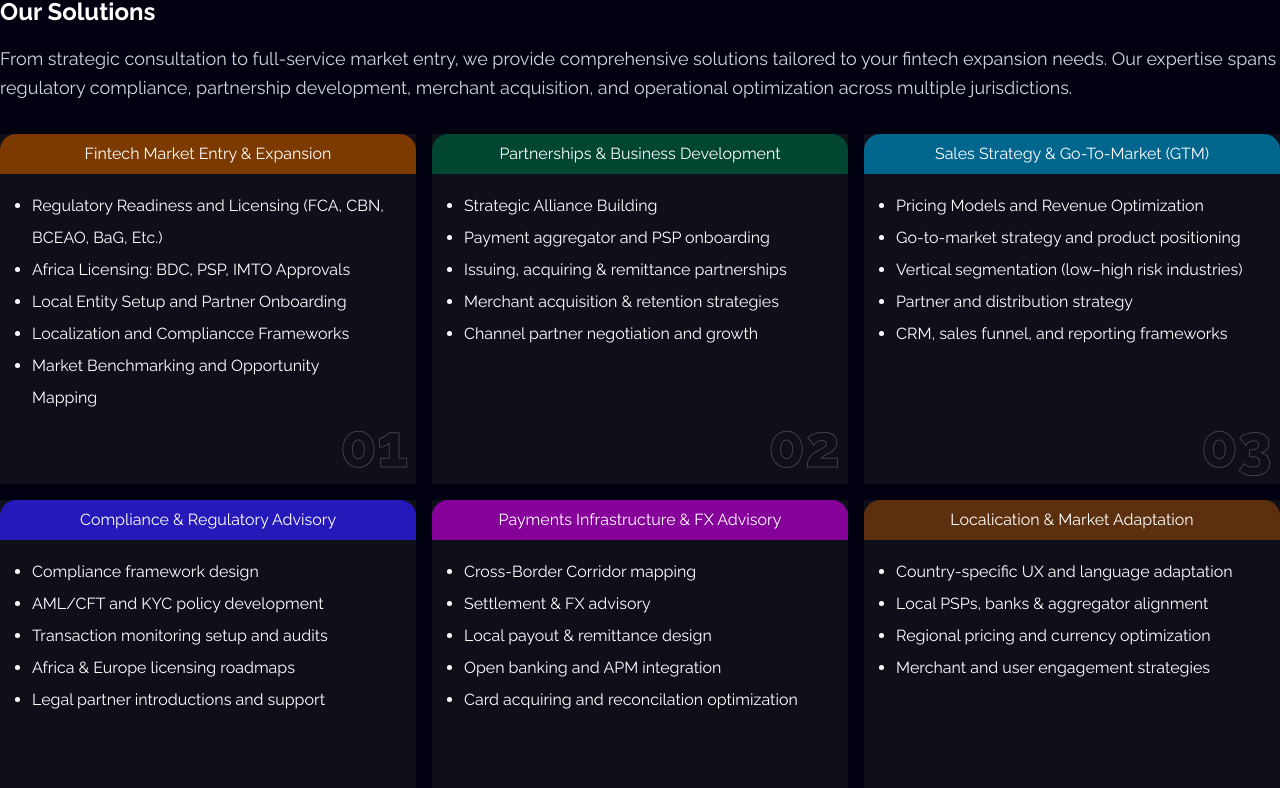
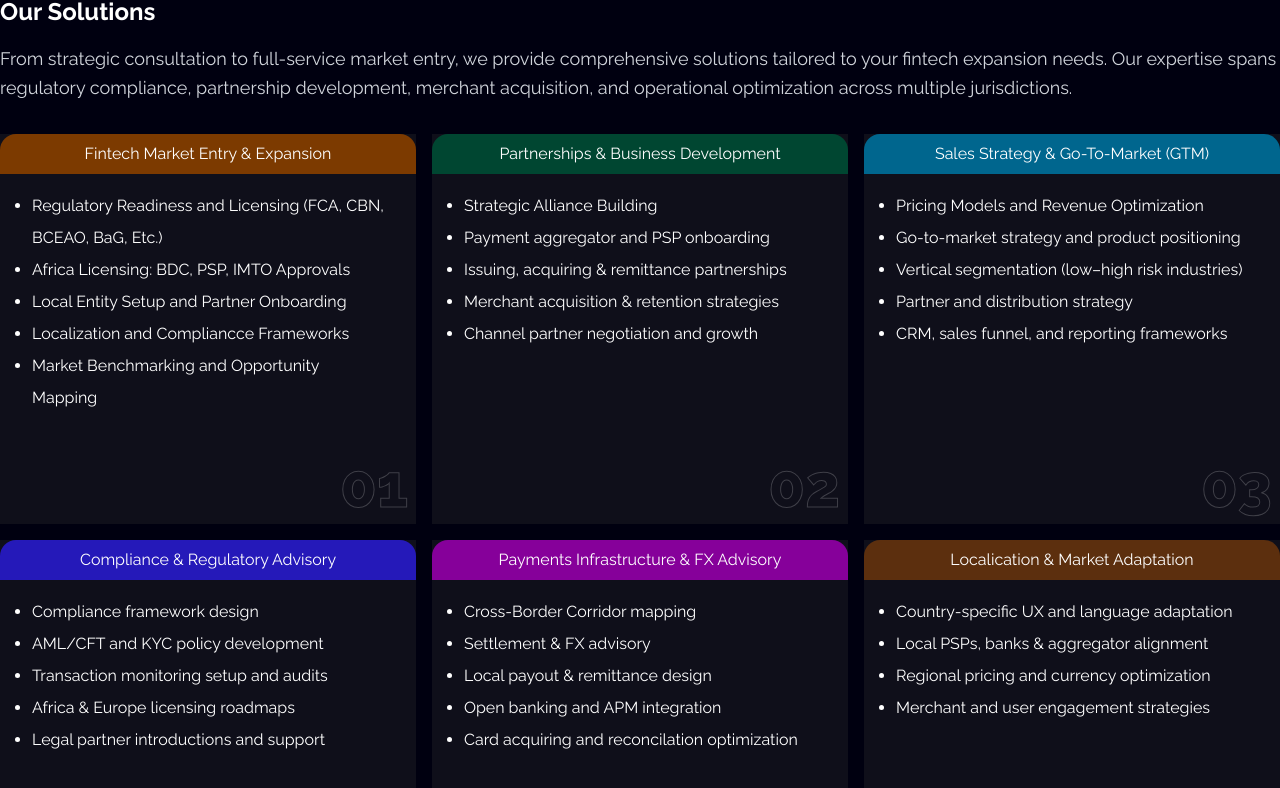
Before and after one commit to Sheggsmann/payperspartners, a Next.js app: page / in a window 1280 px wide. Shown: the part 1974-2762 px from the top of the page. Built offline with nearby package versions, Linux system fonts and the light colour scheme.

Commit message:
fix: updated content size

```diff
--- a/src/app/page.tsx
+++ b/src/app/page.tsx
@@ -183,7 +183,7 @@ export default function Home() {
               {ourSolutions.map((solution, index) => (
                 <div
                   key={index}
-                  className="h-[300px] md:h-[350px] bg-[#0f0f1a] relative"
+                  className="min-h-[390px] md:h-[350px] bg-[#0f0f1a] relative"
                 >
                   <div
                     className="p-2 rounded-t-2xl"
--- a/src/app/pricing/page.tsx
+++ b/src/app/pricing/page.tsx
@@ -169,7 +169,7 @@ export default function PricingPage() {
               )}
             </div>
           ) : (
-            <div className="mt-6 px-4 overflow-y-scroll">
+            <div className="mt-6 px-4 py-10 overflow-y-scroll">
               {selectedItem && (
                 <div>
                   <div className="pb-4 border-b border-white/70">
```
